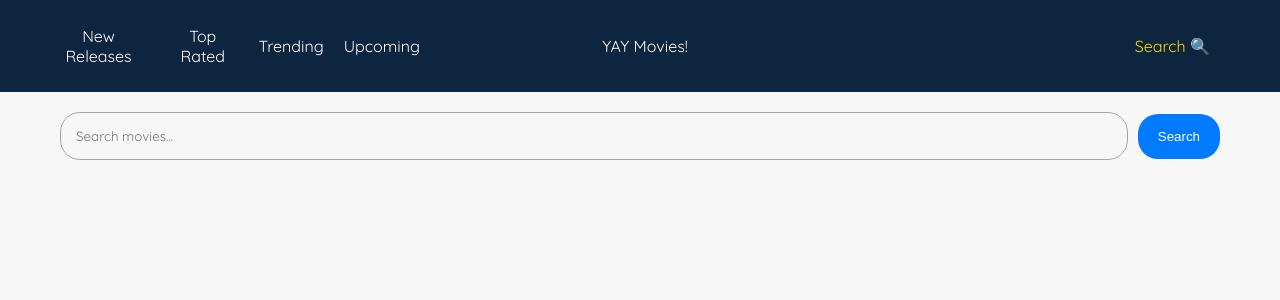
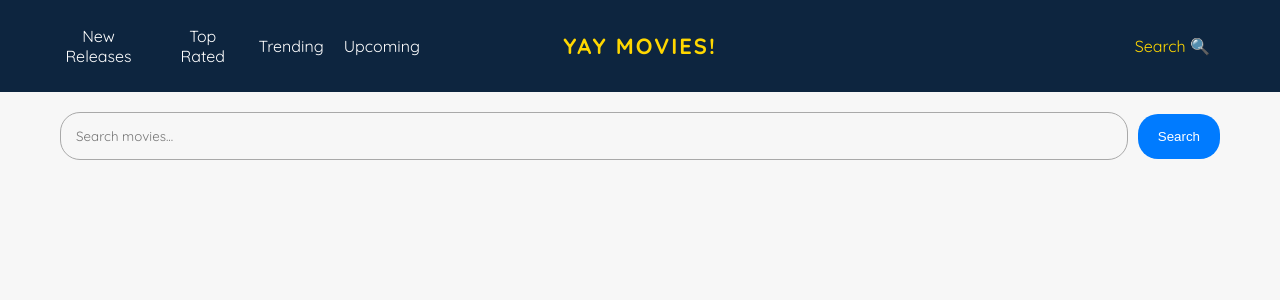
Before and after one commit to joseph-johnson27001/movie_database, a Vue app: page / in a window 1280 px wide. Shown: the top 300 px of the page. Built offline with nearby package versions, Linux system fonts and the light colour scheme.

Commit message:
Heading and nav style fix

```diff
--- a/src/components/NavBar.vue
+++ b/src/components/NavBar.vue
@@ -43,7 +43,7 @@
         </ul>
 
         <div class="nav-btn-container heading">
-          <p>YAY Movies!</p>
+          <p class="site-title">YAY Movies!</p>
         </div>
         <div class="search-container">
           <ul class="nav-btn-container">
@@ -158,13 +158,22 @@ ul {
 
 .nav-btn-container {
   display: flex;
-  margin-left: 10px;
   align-items: center;
 }
 
 .search-container {
   display: flex;
   justify-content: flex-end;
+}
+
+.site-title {
+  font-size: 22px;
+  font-weight: bold;
+  margin: 0;
+  padding: 0;
+  text-transform: uppercase;
+  letter-spacing: 2px;
+  color: gold;
 }
 
 .heading {
@@ -187,6 +196,10 @@ a {
 
 .hamburger-btn {
   display: none;
+}
+
+.main-btn-container {
+  margin-left: 10px;
 }
 
 @media screen and (max-width: 768px) {
```
